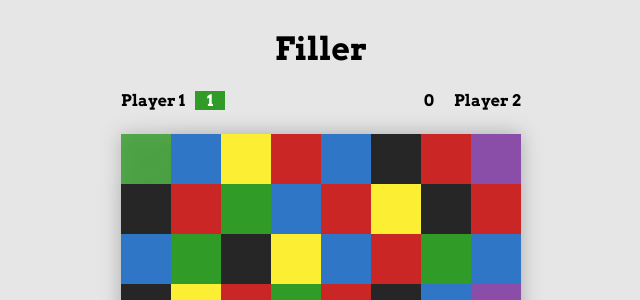
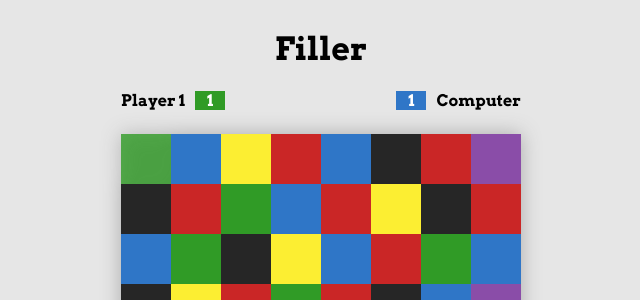
Before and after one commit to alexbmoreira/Filler, a Flask app: page / in a window 1280 px wide. Shown: the top 300 px of the page, without its empty margins (319-959 px from the left). Run offline with Flask 2, Linux system fonts and the light colour scheme; some libraries are stand-ins or nearby versions.

Commit message:
Updated scores for computer on front end

```diff
--- a/filler/core/templates/home/index.html
+++ b/filler/core/templates/home/index.html
@@ -20,8 +20,8 @@
                 <span class="score {{ game.player_1.color.name }}">{{ game.player_1.score }}</span>
             </div>
             <div class="row">
-                <span class="score">0</span>
-                <span>Player 2</span>
+                <span class="score {{ game.computer.color.name }}">{{ game.computer.score }}</span>
+                <span>Computer</span>
             </div>
         </div>
         <div class="game-board drop-shadow">
```
